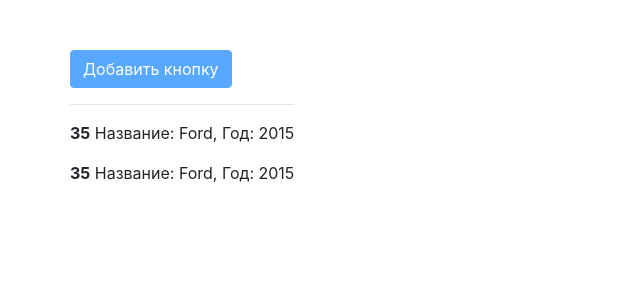
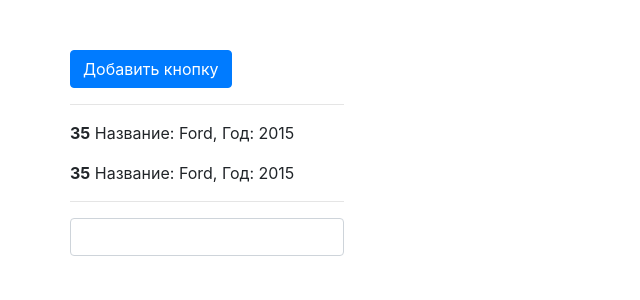
Before and after one commit to nevka/angular-theory, an Angular app: page / in a window 1280 px wide. Shown: the top 300 px of the page, without its empty margins (0-640 px from the left). Built offline with nearby package versions, Linux system fonts and the light colour scheme.

Commit message:
template VS component - 2

```diff
--- a/src/app/car/car.component.ts
+++ b/src/app/car/car.component.ts
@@ -1,9 +1,7 @@
 import { Component } from '@angular/core';
 
 @Component({
-  //selector: 'app-car',
-  //selector: '[appCar]',
-  selector: '.appCar', // id использовать нельзя
+  selector: 'app-car',
   templateUrl: './car.component.html',
   styleUrls: ['./car.component.css']
 })
--- a/src/app/cars/cars.component.html
+++ b/src/app/cars/cars.component.html
@@ -1,6 +1,14 @@
-<!--<button [disabled]="!canAddCar" class="btn btn-primary">Добавить кнопку</button>-->
-<button disabled="{{ !canAddCar }}" class="btn btn-primary">Добавить кнопку</button>
+<button class="btn btn-primary" (click)="addCar()">Добавить кнопку</button>
+<p>{{addCarStatus}}</p>
 <hr />
 
-<div class="appCar"></div>
-<div class="appCar"></div>
+<app-car></app-car>
+<app-car></app-car>
+
+<hr />
+
+<!--<input class="form-control" type="text" (input)="onKeuUp($event)" />-->
+<!--<input class="form-control" type="text" #myInp (input)="onKeuUp(myInp.value)" />-->
+<!--<input class="form-control" type="text" (keyup)="onKeuUp($event)" />-->
+<input class="form-control" type="text" (keyup.enter)="onKeuUp($event)" />
+<p>{{inputText}}</p>
--- a/src/app/cars/cars.component.ts
+++ b/src/app/cars/cars.component.ts
@@ -7,15 +7,30 @@
 })
 export class CarsComponent {
 
-  canAddCar = false;
+  addCarStatus = '';
+
+  inputText = '';
 
 
-    constructor() {
-      setTimeout(() => {
-        this.canAddCar = true;
-      }, 4000);
-    }
+  constructor() {}
 
+  addCar() {
+    this.addCarStatus = 'Машина добавлена';
+  }
+  /*onKeuUp(event: Event) {
+    //console.log(event);
+    this.inputText = (<HTMLInputElement>event.target).value;
+  }*/
+  /*onKeuUp(value) {
+    this.inputText = value;
+  }*/
+  onKeuUp(event) {
+    /*if (event.code === 'Enter') {
+        this.inputText = event.target.value;
+    }*/
+
+    this.inputText = event.target.value;
+  }
 
 
 }
```
